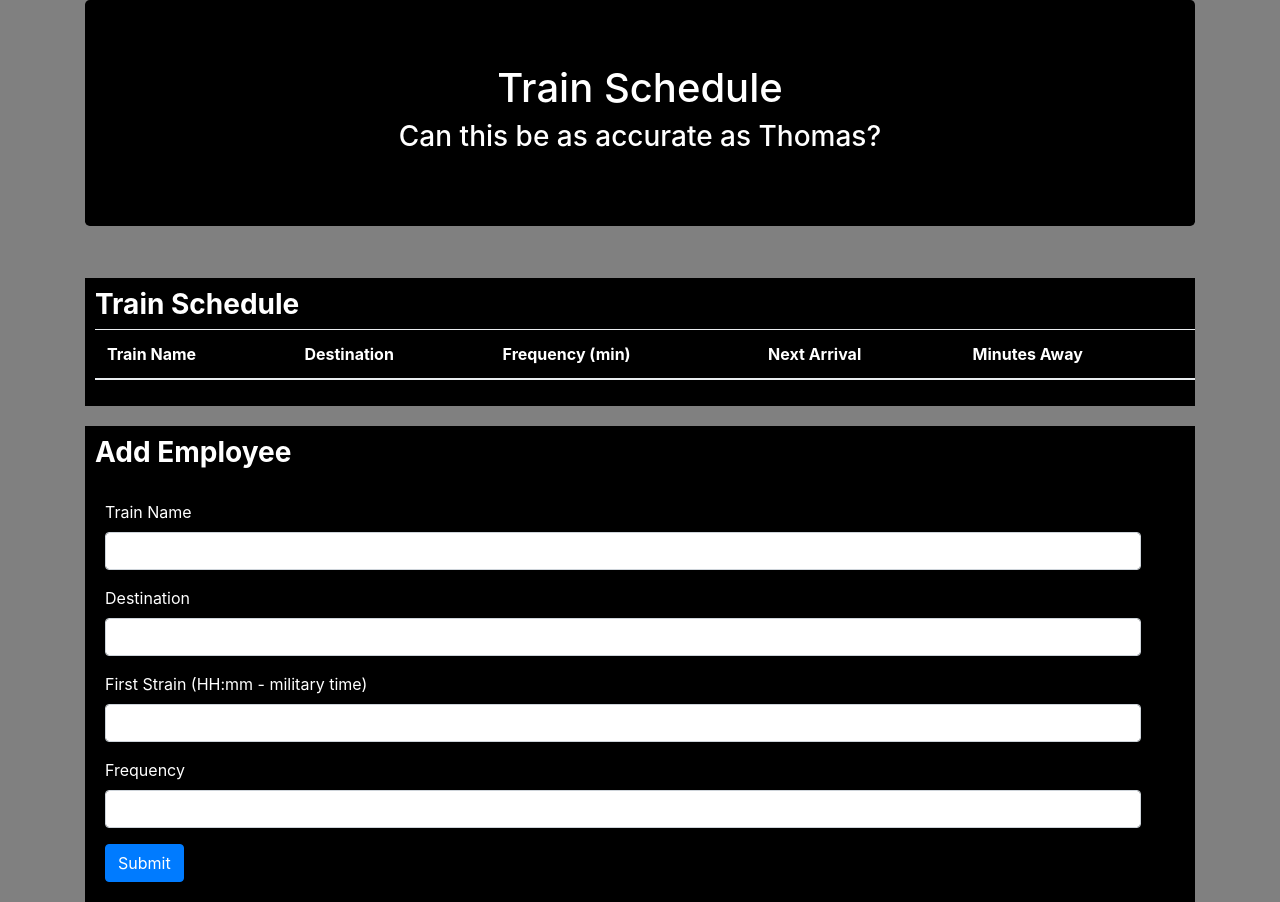
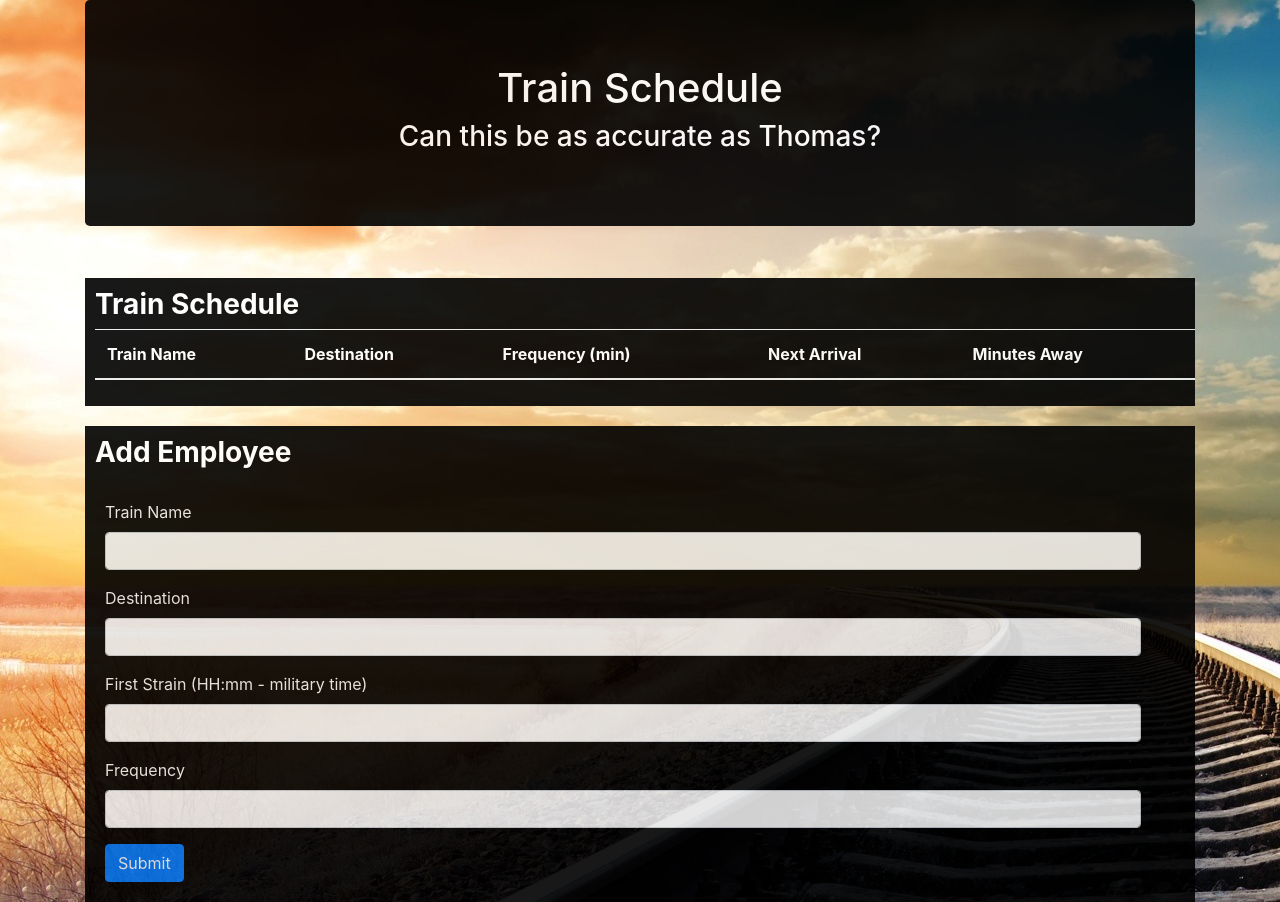
Before and after one commit to JMacatiag/Trains, a plain HTML site: page index.html in a window 1280 px wide. Drawn offline with nearby package versions, Linux system fonts and the light colour scheme; no server answers.

Commit message:
final commit

```diff
--- a/assets/style.css
+++ b/assets/style.css
@@ -1,5 +1,12 @@
 body{
+	background-image: url("images/tracks.jpg");
 	background-color:grey;
+}
+
+.jumbotron{
+	background-color: black;
+	color: white;
+	opacity: 0.9;
 }
 .panel{
 	background-color: black;
@@ -8,6 +15,7 @@ body{
 	padding-left: 10px;
 	padding-bottom: 10px;
 	margin-top: 20px;
+	opacity: 0.9;
 }
 
 .panelBody{
--- a/index.html
+++ b/index.html
@@ -22,7 +22,7 @@
 
 <body>
 	<div class="container">
-		<div class="jumbotron" style="background-color: black; color: white">
+		<div class="jumbotron">
       <h1 class="text-center">Train Schedule</h1>
       <h3 class="text-center">Can this be as accurate as Thomas?</h3>
     </div>
```
Also changed, not shown: assets/images/tracks.jpg (added).
